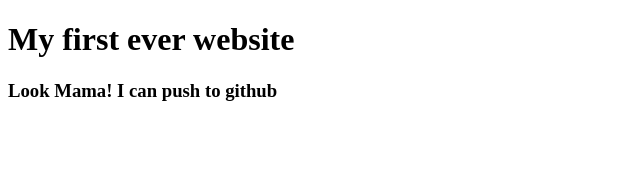
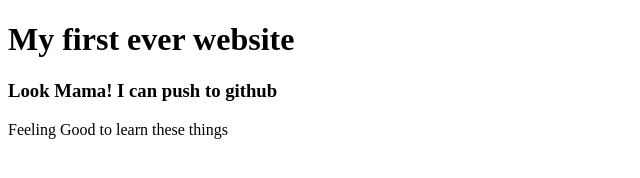
Before and after one commit to Labir852/My-First-Website, a plain HTML site: page index.html in a window 1280 px wide. Shown: the whole page, without its empty margins (0-640 px from the left). Drawn offline with Linux system fonts and the light colour scheme.

Commit message:
Update index.html

```diff
--- a/index.html
+++ b/index.html
@@ -8,5 +8,6 @@
 <body>
     <h1>My first ever website</h1>
     <h3>Look Mama! I can push to github</h3>
+    <p>Feeling Good to learn these things</p>
 </body>
 </html>
```
